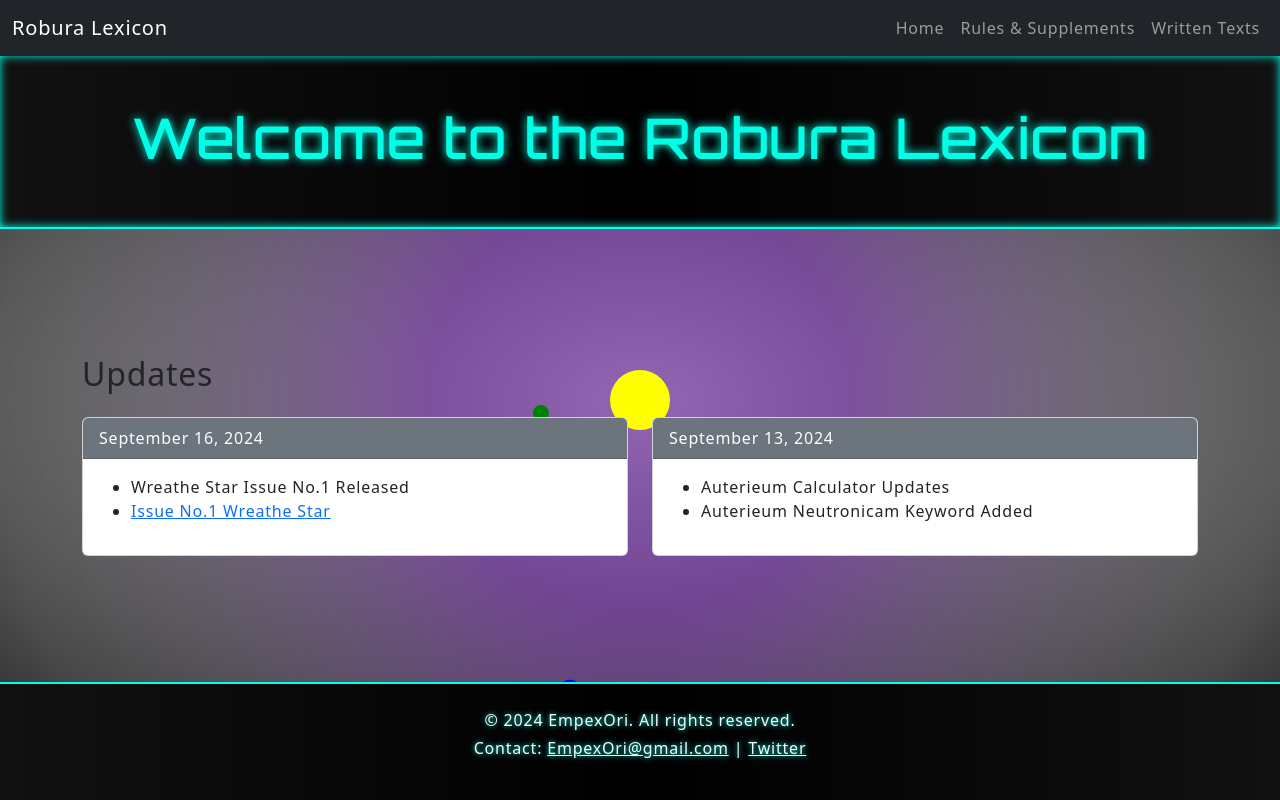
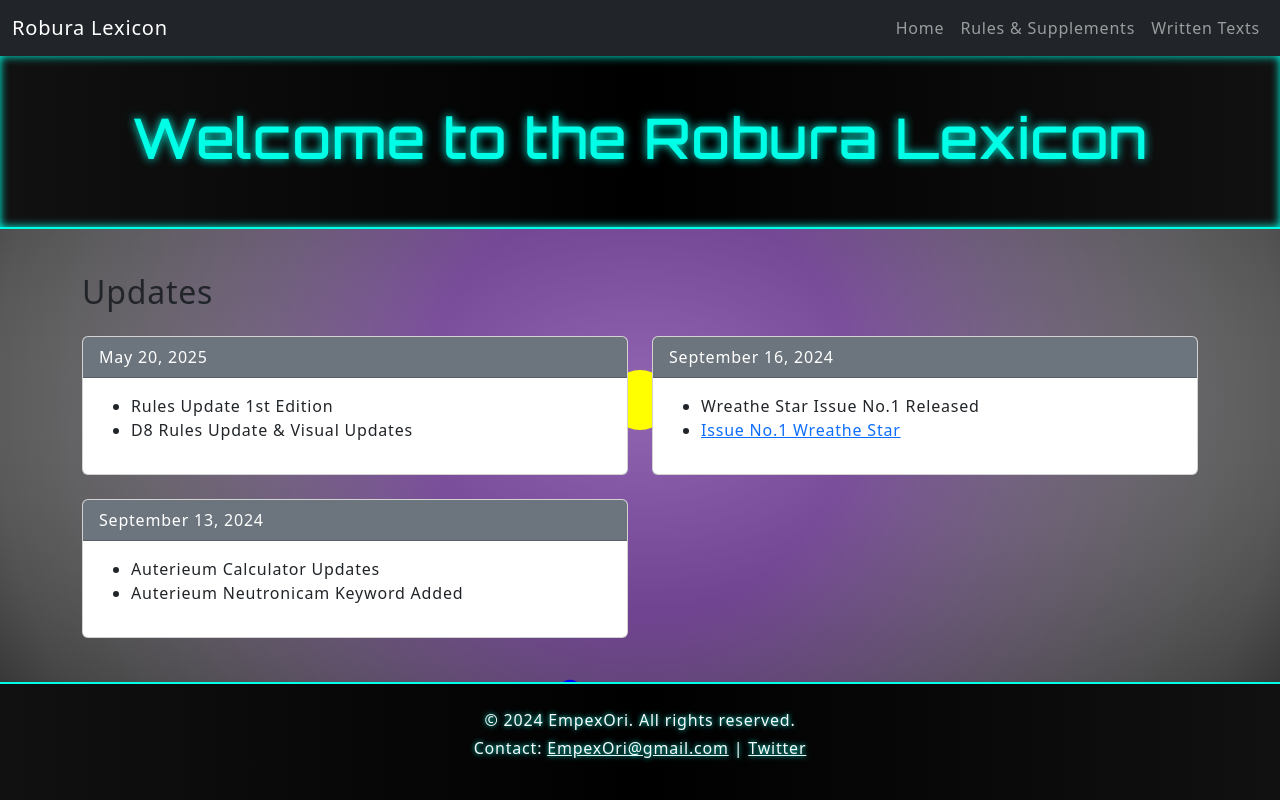
Before and after one commit to EmpexOri/Robura_Lexicon_Project, a plain HTML site: page index.html in a window 1280 px wide. Drawn offline with nearby package versions, Linux system fonts and the light colour scheme.

Commit message:
Update on Rule set

```diff
--- a/index.html
+++ b/index.html
@@ -46,6 +46,18 @@
                 <!-- Example update card -->
                 <div class="col">
                     <div class="card h-100">
+                        <div class="card-header bg-secondary text-white">May 20, 2025</div>
+                        <div class="card-body">
+                            <ul>
+                                <li>Rules Update 1st Edition</li>
+                                <li>D8 Rules Update & Visual Updates</li>
+                            </ul>
+                        </div>
+                    </div>
+                </div>
+
+                <div class="col">
+                    <div class="card h-100">
                         <div class="card-header bg-secondary text-white">September 16, 2024</div>
                         <div class="card-body">
                             <ul>
@@ -68,6 +80,7 @@
                         </div>
                     </div>
                 </div>
+
             </div>
         </section>
     </main>
```
Also changed, not shown: 1 other file.
